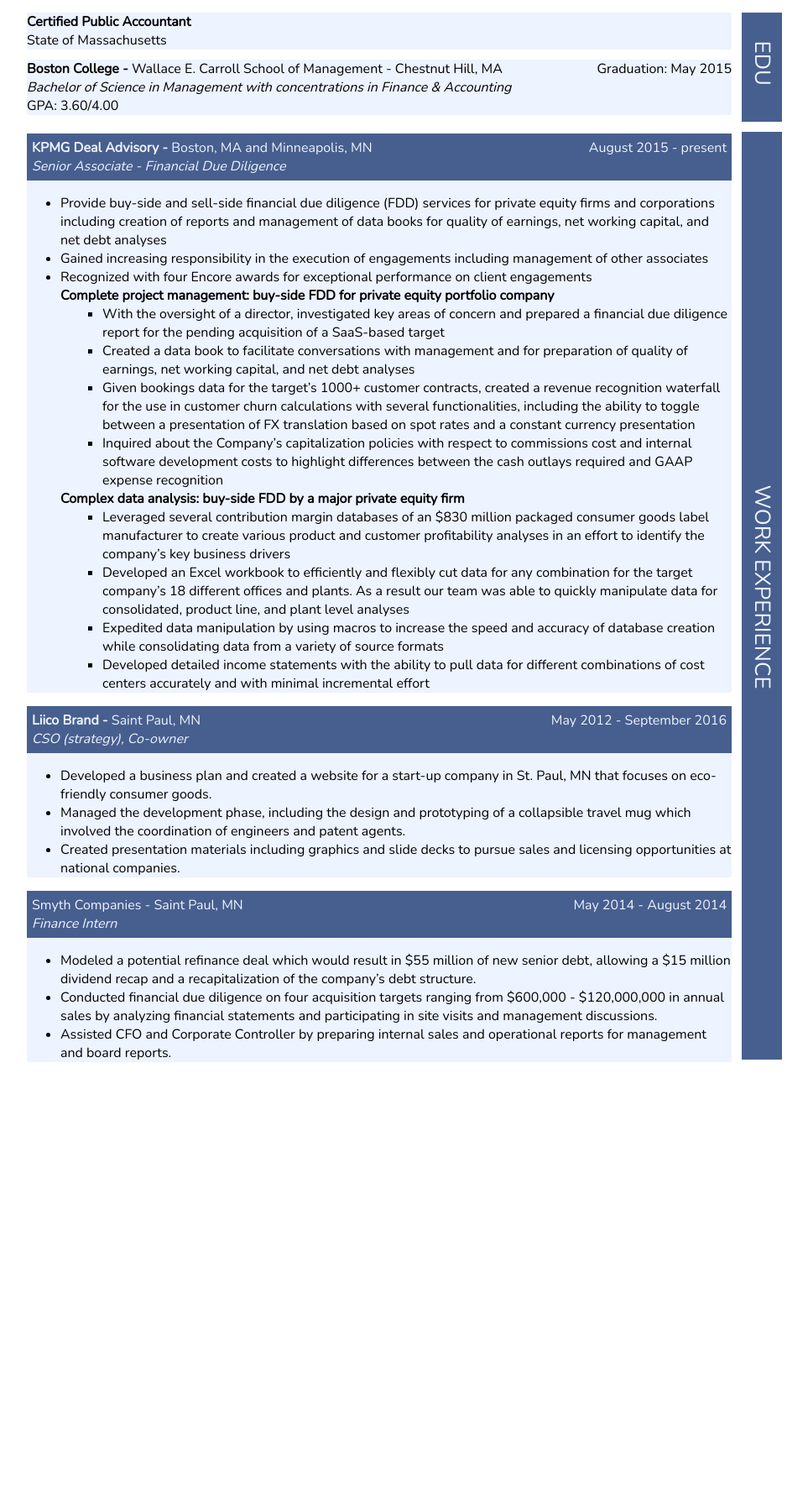
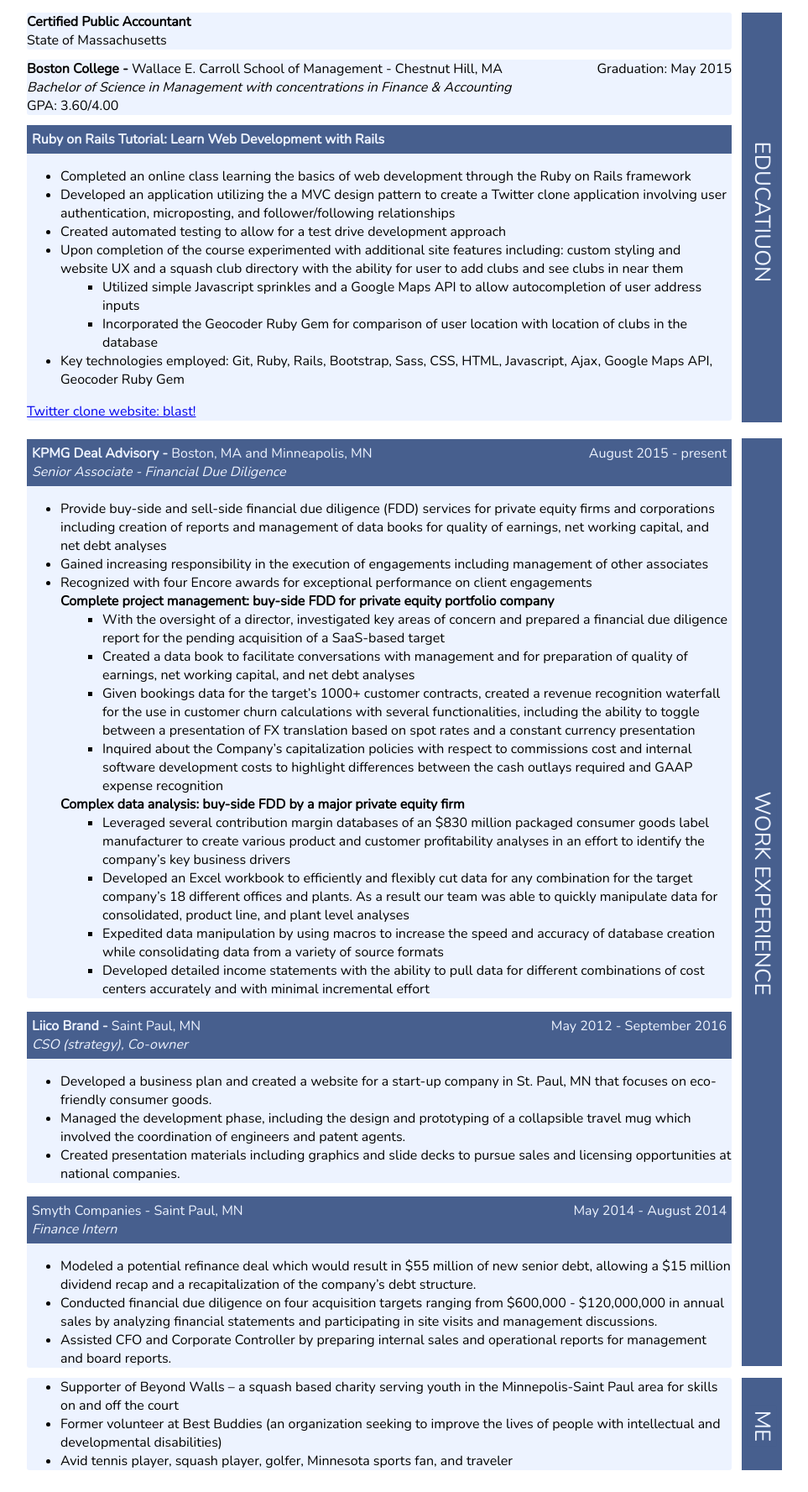
Before and after one commit to bhickey77/bhickey77.github.io, a plain HTML site: page index.html in a window 1280 px wide. Shown: the part 180-1957 px from the top of the page at 84% size, without its empty margins (158-1121 px from the left). Before the commit the page ends 1471 px from the top, so only its background shows below. Drawn offline with nearby package versions, Linux system fonts and the light colour scheme.

Commit message:
add ruby on rails course and me section

```diff
--- a/index.html
+++ b/index.html
@@ -19,9 +19,8 @@
     </h3>
 
     <div class="titleContainer2">
-    <div class="titleTransform">EDU</div>
+      <div class="titleTransform">EDUCATIUON</div>
     </div>
-
     <div class="experienceContainer">
       <div class="resumeItem">
         <div style="font-weight:bold">Certified Public Accountant</div>
@@ -35,13 +34,29 @@
         <div style="font-style:italic">Bachelor of Science in Management with concentrations in Finance & Accounting</div>
         <div>GPA: 3.60/4.00</div>
       </div>
+
+      <div class="resumeItem">
+        <div class="itemTitle">
+          <span class="organization">Ruby on Rails Tutorial: Learn Web Development with Rails</span>
+        </div>
+        <ul>
+          <li>Completed an online class learning the basics of web development through the Ruby on Rails framework</li>
+          <li>Developed an application utilizing the a MVC design pattern to create a Twitter clone application involving user authentication, microposting, and follower/following relationships</li>
+          <li>Created automated testing to allow for a test drive development approach</li>
+          <li>Upon completion of the course experimented with additional site features including: custom styling and website UX and a squash club directory with the ability for user to add clubs and see clubs in near them</li>
+          <li class="b">Utilized simple Javascript sprinkles and a Google Maps API to allow autocompletion of user address inputs</li>
+          <li class="b">Incorporated the Geocoder Ruby Gem for comparison of user location with location of clubs in the database</li>
+          <li>Key technologies employed: Git, Ruby, Rails, Bootstrap, Sass, CSS, HTML, Javascript, Ajax, Google Maps API, Geocoder Ruby Gem</li>
+        </ul>
+        <a href="http://www.billhickey.io">Twitter clone website: blast!</a>
+      </div>
+
     </div>
 
 
     <div class="titleContainer">
         <div class="titleTransform">WORK EXPERIENCE</div>
       </div>
-
     <div class="experienceContainer">
         <div class="resumeItem">
           <div class="itemTitle">
@@ -102,6 +117,18 @@
         </div>
       </div>
 
+    <div class="titleContainer3">
+      <div class="titleTransform">ME</div>
+    </div>
+    <div class="experienceContainer2">
+      <div class="resumeItem2">
+        <ul>
+          <li>Supporter of Beyond Walls – a squash based charity serving youth in the Minnepolis-Saint Paul area for skills on and off the court</li>
+          <li>Former volunteer at Best Buddies (an organization seeking to improve the lives of people with intellectual and developmental disabilities)</li>
+          <li>Avid tennis player, squash player, golfer, Minnesota sports fan, and traveler</li>
+        </ul>
+      </div>
+    </div>
   </div>
 
   </body>
--- a/style.css
+++ b/style.css
@@ -36,6 +36,12 @@
  border-radius: 3px;
 }
 
+.resumeItem2 {
+ background-color: #edf3ff;
+ margin-top: 0px;
+ border-radius: 3px;
+}
+
 .container {
  width: 900px;
  margin: auto;
@@ -57,15 +63,16 @@
   border-radius: 6px;
 }
 
-.experienceContainer {
+.experienceContainer2 {
   width: 840px;
   float: left;
   margin-bottom: 10px;
   border-radius: 6px;
+  margin-top: -30px;
 }
 
 .titleContainer {
-  margin-top: 12px;
+  margin-top: 19px;
   width: 48px;
   height: 678px;
   margin-left: 12px;
@@ -77,12 +84,23 @@
 .titleContainer2 {
   margin-top: 12px;
   width: 48px;
-  height: 90px;
+  height: 328px;
+  margin-left: 12px;
+  float: right;
+  background-color: #475f8e;
+  padding-top: 160px;
+}
+
+.titleContainer3 {
+  margin-top: 14px;
+  width: 48px;
+  height: 70px;
   margin-left: 12px;
   float: right;
   background-color: #475f8e;
   padding-top: 40px;
 }
+
 
 .titleTransform {
   -webkit-transform: rotate(90deg);
```
Lines whose indentation alone changed are shown as unchanged.
